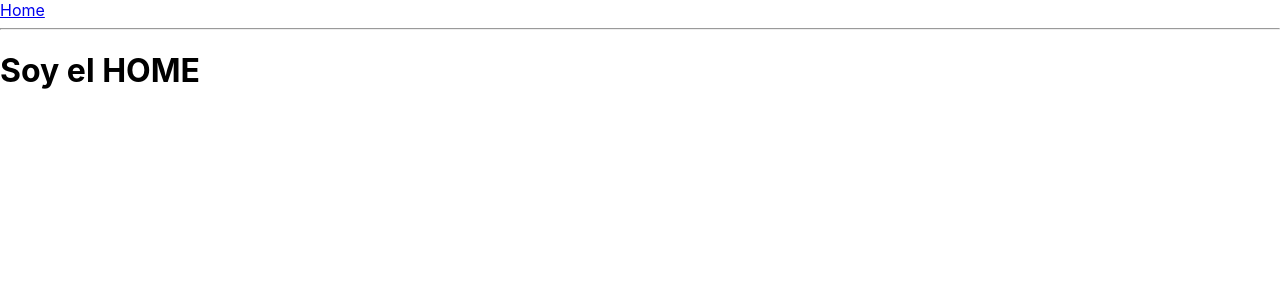
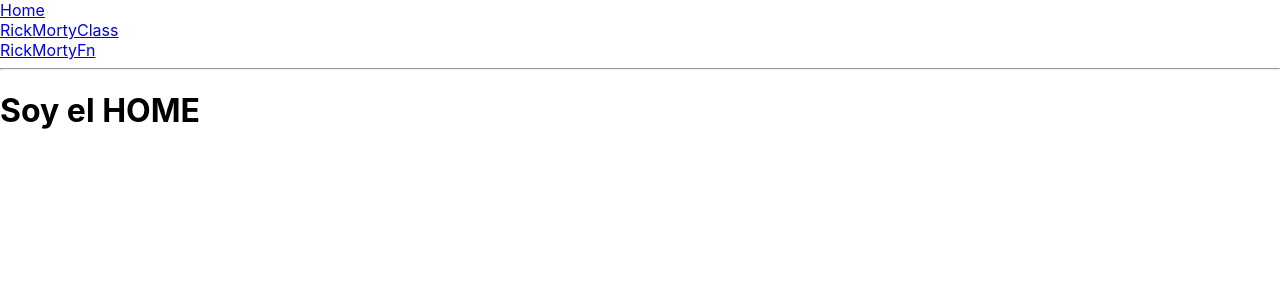
Before and after one commit to tavolafourcade/rickMortyHookUseEffectExample, a React (Create React App) app: page / in a window 1280 px wide. Shown: the top 300 px of the page. Built offline with nearby package versions, Linux system fonts and the light colour scheme.

Commit message:
Solved bug related to the pagination with the RickMortyClass.js

```diff
--- a/src/App.js
+++ b/src/App.js
@@ -3,20 +3,22 @@ import { Link, Route } from 'react-router-dom';
 import './App.css';
 
 import Home from './components/Home';
-// import RickMortyClass from './components/RickMortyClass';
-// import RickMortyFn from './components/RickMortyFn';
+import RickMortyClass from './components/RickMortyClass';
+import RickMortyFn from './components/RickMortyFn';
 
 
 function App() {
   return (
     <div>
       <Link to="/">Home</Link>
-      {/* <Link to="/rick-morty">RickMortyClass</Link> */}
-      {/* <Link to="/srcRickMortyFn">RickMortyFn</Link> */}
+      <br/>
+      <Link to="/rick-morty-class">RickMortyClass</Link>
+      <br/>
+      <Link to="/rick-morty-fn">RickMortyFn</Link>
       <hr/>
       <Route exact path="/" component={Home}/>
-      {/* <Route path='/rickMortyclass' component={RickMortyClass}/> */}
-      {/* <Route exact path='/rickmortyfn' component={RickMortyFn}/> */}
+      <Route path='/rick-morty-class' component={RickMortyClass}/>
+      <Route exact path='/rick-morty-fn' component={RickMortyFn}/>
 
 
     </div>
--- a/src/components/RickMortyClass.js
+++ b/src/components/RickMortyClass.js
@@ -40,7 +40,7 @@ class RickMortyClass extends Component {
     .then(response => response.json())
     .then(data => {
       this.setState({
-        pagina: data.results
+        personajes: data.results
       })
     })
     .catch(error => console.error(error));
```
